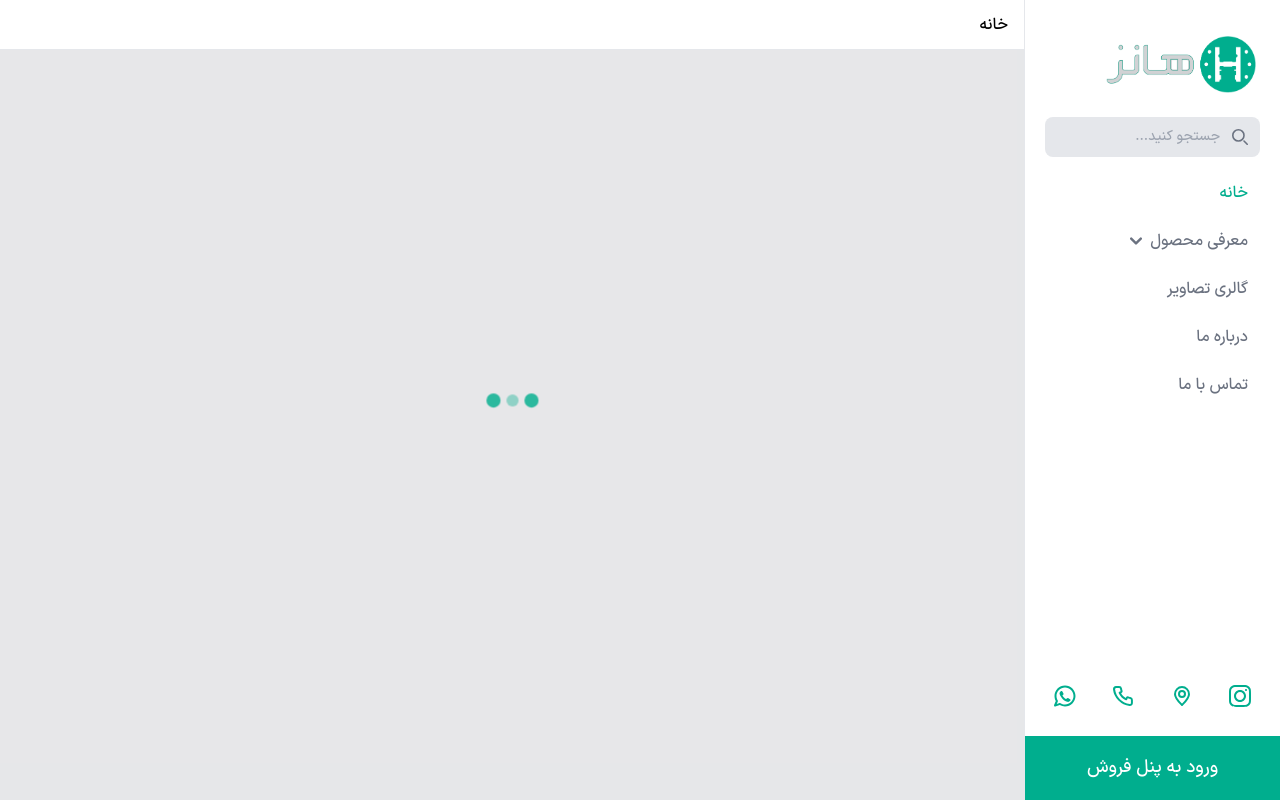
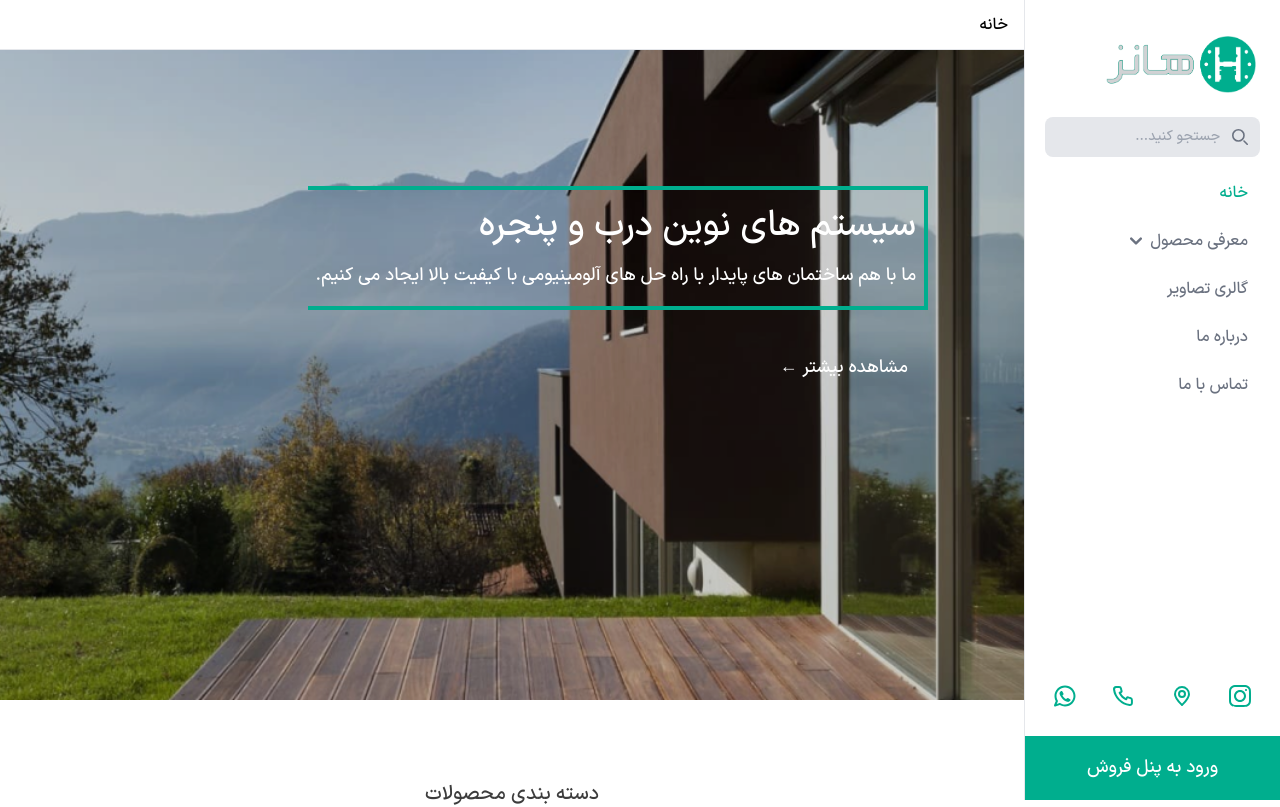
Before and after one commit to zahra-hsb/hanz-, a Next.js app: page / in a window 1280 px wide. Shown: the top 807 px of the page. Built offline with nearby package versions, Linux system fonts and the light colour scheme.

Commit message:
edit some filles

```diff
--- a/src/pages/index.js
+++ b/src/pages/index.js
@@ -5,8 +5,7 @@ import FaQ from "@/components/homeComponents/FaQ";
 import Main from "@/components/globalComponents/Main";
 import Slider from "@/components/homeComponents/Carousel";
 import Loading from "@/components/loading";
-// import Loading from "@/components/loading";
-// import { useEffect, useState } from "react";
+import { useEffect, useState } from "react";
 
 
 export default function Home() {
@@ -22,7 +21,6 @@ export default function Home() {
   return (
     <main>
       {/* {isLoading && <Loading />} */}
-      <Loading />
 
       <Main title={'سیستم های نوین درب و پنجره'} bg={'bg-mainSection'} text={'ما با هم ساختمان های پایدار با راه حل های آلومینیومی با کیفیت بالا ایجاد می کنیم.'} height={'lg:h-[650px] h-[500px] '} />
       <CategorySection />
```
Also changed, not shown: src/components/layout/index.js (+4 -3 lines).
